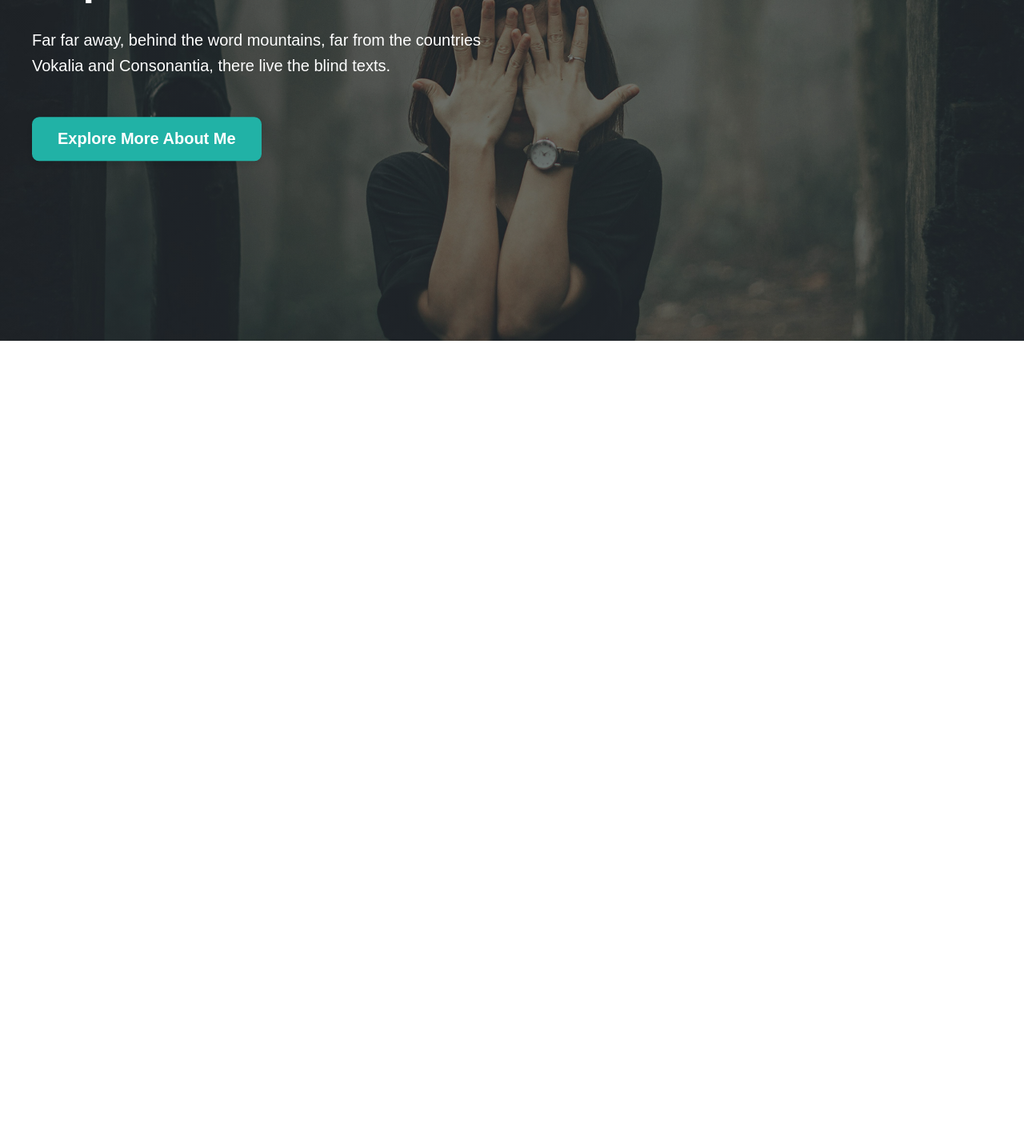
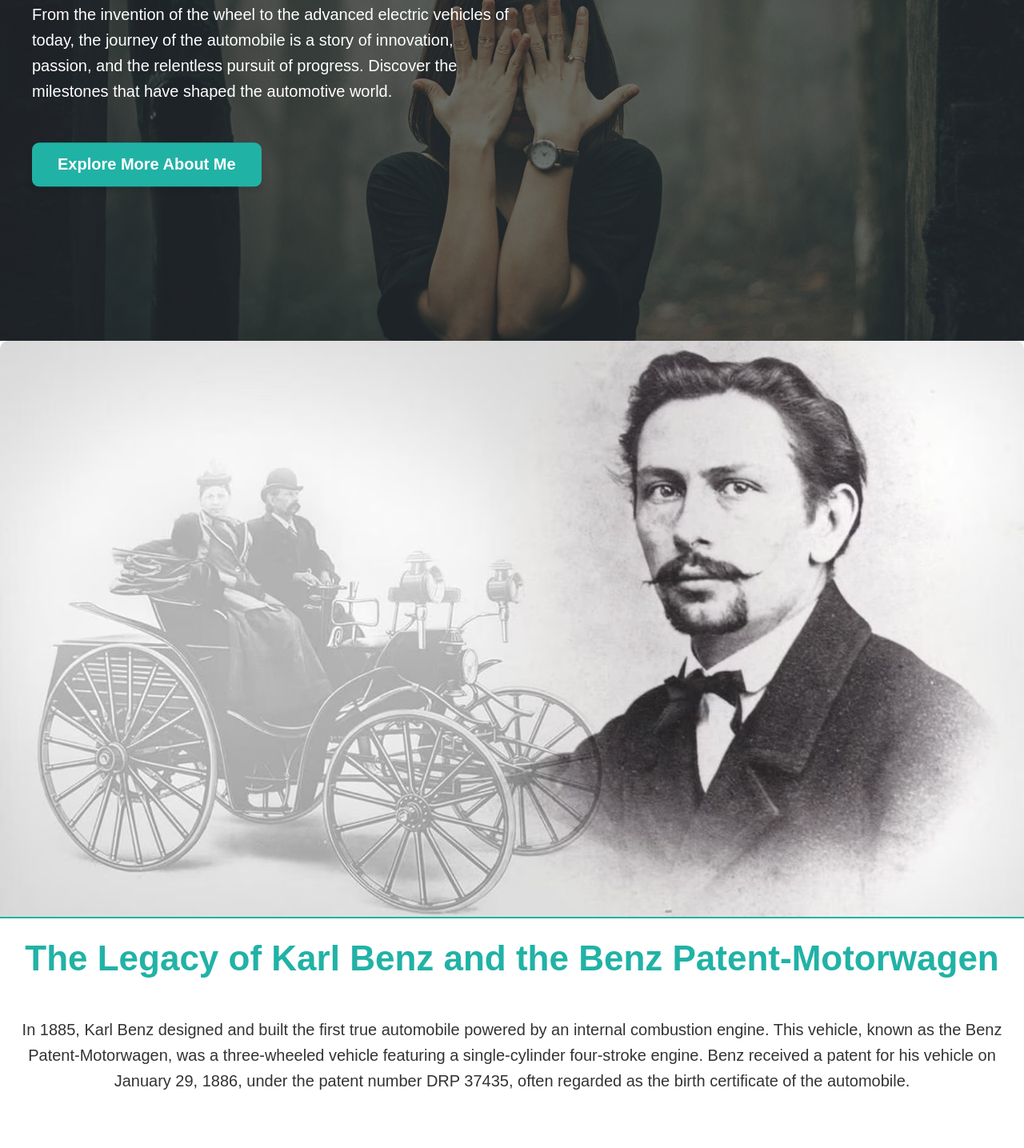
Before and after one commit to Imtiaj09/MIS-455-Assignment-1, a plain HTML site: page index.html in a window 1280 px wide. Shown: the part 454-1889 px from the top of the page at 80% size. Before the commit the page ends 880 px from the top, so only its background shows below. Drawn offline with Linux system fonts and the light colour scheme.

Commit message:
Home page History car added

```diff
--- a/css/styles.css
+++ b/css/styles.css
@@ -50,7 +50,7 @@
 
 
 
-.blue {
+/* .blue {
     display: flex;
     background-color: aqua;
     border: 2px solid black;
@@ -69,7 +69,7 @@
     width: 75%;
     margin: auto;
     margin-bottom: 5px;
-}
+} */
 
 
 
@@ -112,17 +112,6 @@
     margin-bottom: 48px;
   }
 
-  /* .btn{
-    font-size: 20px;
-    font-weight: 600;
-    background-color: #21b2a6;
-    color: #fff;
-    text-decoration: none;
-    display: inline-block;
-    padding: 16px 32px;
-    border-radius: 9px;
-  } */
-
   .btn {
     font-size: 20px;
     font-weight: 600;
@@ -143,10 +132,45 @@
 }
 
 
-
-
-
   h2 {
     font-size: 44px;
     margin-bottom: 48px;
   }
+
+
+  /* History */
+
+
+
+.history {
+  display: flex;
+  flex-direction: column;
+  align-items: center;
+  background-color: #fff;
+  border-radius: 10px;
+  overflow: hidden;
+  width: 100%;
+  max-width: 100%;
+  margin: 0;
+  text-align: center;
+}
+
+.image {
+    width: 100%;
+    height: auto;
+    border-bottom: 2px solid #21b2a6;
+}
+
+.text-content {
+    padding: 20px;
+}
+
+.text-content h2 {
+    margin-top: 5px;
+    color: #21b2a6;
+}
+
+.text-content p {
+    color: #333;
+    line-height: 1.6;
+}
--- a/index.html
+++ b/index.html
@@ -1,12 +1,15 @@
 <!DOCTYPE html>
 <html lang="en">
+
 <head>
   <meta charset="UTF-8">
   <meta name="viewport" content="width=device-width, initial-scale=1.0">
   <title>The Assingment-1</title>
   <link rel="stylesheet" href="css/styles.css">
 </head>
+
 <body>
+  <!-- Naviagation -->
   <section class="nav">
     <div class="logo">MIS455-2</div>
     <ul class="nav-links">
@@ -17,18 +20,37 @@
     </ul>
   </section>
 
-
+  <!-- Hero Section -->
   <section class="hero">
     <div class="hero-container">
       <div class="hero-container-inner">
-            <h1>Best Online Education Expertise</h1>
+        <h1>The Fascinating History of Cars</h1>
         <p>
-              Far far away, behind the word mountains, far from the countries Vokalia and Consonantia, there live the blind texts.
+          From the invention of the wheel to the advanced electric vehicles of today, the journey of the automobile is a
+          story of innovation, passion, and the relentless pursuit of progress. Discover the milestones that have shaped
+          the automotive world.
         </p>
         <a href="#" class="btn">Explore More About Me</a>
       </div>
     </div>
   </section>
 
+
+  <!-- History -->
+  <section>
+    <div class="history">
+      <img src="/images/firstcar.avif" alt="First Car" class="image">
+      <div class="text-content">
+        <h2>The Legacy of Karl Benz and the Benz Patent-Motorwagen</h2>
+        <p>In 1885, Karl Benz designed and built the first true automobile powered by an internal combustion engine.
+          This vehicle, known as the Benz Patent-Motorwagen, was a three-wheeled vehicle featuring a single-cylinder
+          four-stroke engine. Benz received a patent for his vehicle on January 29, 1886, under the patent number DRP
+          37435, often regarded as the birth certificate of the automobile.
+        </p>
+      </div>
+    </div>
+  </section>
+
 </body>
+
 </html>
```
Also changed, not shown: images/firstcar.avif (added), 2 other files. Lines whose indentation alone changed are shown as unchanged.
